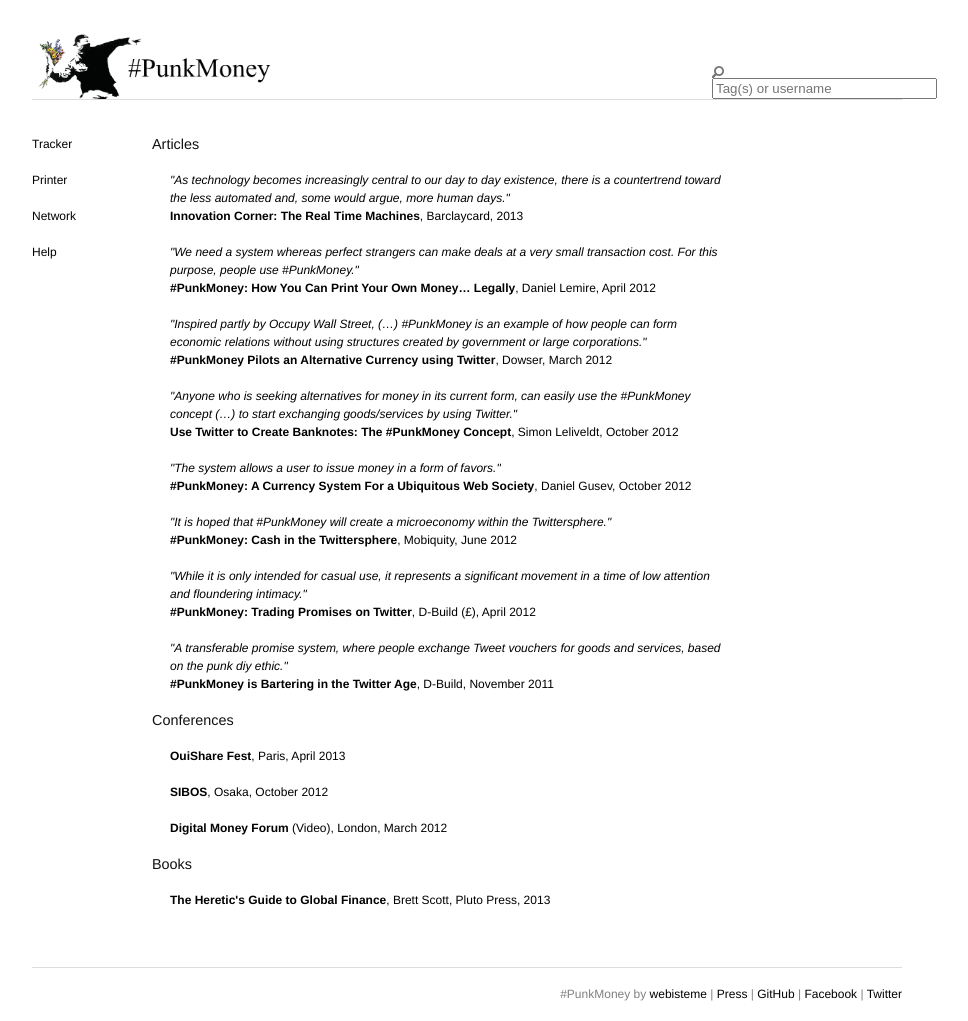
After one commit to webisteme/punkmoney, a Django app: page /press/ in a window 1280 px wide. The commit adds this page. Shown: the whole page, without its empty margins (173-1141 px from the left). Run offline with Django 3.2, Linux system fonts and the light colour scheme; parts of the project's set-up code (start-up, migrations or seed data) failed here and were passed over.

Commit message:
press page

```diff
--- a/web/static/css/styles.css
+++ b/web/static/css/styles.css
@@ -24,6 +24,10 @@ div#news {
 div#footer {
     position:relative;
     top:40px;
+}
+
+#press {
+    font-weight: bold;
 }
 
 /* CONTROLS */
@@ -59,11 +63,11 @@ span#expiration {
 }
 
 span#offer {
-	background-color: #fff3fe;
+	background-color: #efd3c0;
 }
 
 span#need {
-	background-color: #fffbcd;
+	background-color: #faee9a;
 }
 
 span#request {
--- a/web/templates/base.html
+++ b/web/templates/base.html
@@ -21,8 +21,6 @@
 			timer = setTimeout(function() {loadTicker(url);}, 3000);
 
 		}
-
-
 
 		function search(){
 
@@ -113,13 +111,13 @@
 
 		<hr class="space">
 
-		{% ifequal page 'trustlist' %}
+		{% ifequal page 'network' %}
 
-		<li><b><a href="/trustnet">Karma</a></b></li>
+		<li><b><a href="/network">Network</a></b></li>
 
 		{% else %}
 
-		<li><a href="/trustnet">Karma</a></li>
+		<li><a href="/network">Network</a></li>
 
 		{% endifequal %}
 
@@ -148,11 +146,12 @@
 
         <hr>
 
-		<p class="footer">#PunkMoney 0.25 by <a href="http://www.webisteme.com">webisteme</a> |
-		<a href="http://wiki.punkmoney.org">Wiki</a> |
+		<p class="footer">#PunkMoney by <a href="http://www.webisteme.com">webisteme</a> |
+		<a href="/press">Press</a> |
 		<a href="https://github.com/webisteme/punkmoney">GitHub</a> |
 		<a href="http://www.facebook.com/punkmoney">Facebook</a> |
-		<a href="http://www.twitter.com/punk_money">Twitter</a>&nbsp;
+		<a href="http://www.twitter.com/punk_money">Twitter</a>
+
 		</p>
 
     </div>
--- a/web/templates/home.html
+++ b/web/templates/home.html
@@ -94,6 +94,7 @@
         <hr>
 
 		<p class="footer">#PunkMoney 0.25 by <a href="http://www.webisteme.com">webisteme</a> |
+		<a href="/press">Press</a> |
 		<a href="https://github.com/webisteme/punkmoney">GitHub</a> |
 		<a href="http://www.facebook.com/punkmoney">Facebook</a> |
 		<a href="http://www.twitter.com/punk_money">Twitter</a>&nbsp;
--- /dev/null
+++ b/web/templates/press.html
@@ -0,0 +1,103 @@
+{% extends 'base.html' %}
+
+{% block main %}
+
+	<div id="left" class="span-15">
+
+    </div>
+
+
+	<div id="right" class="span-15">
+
+	   <h4>Articles</h4>
+
+    	<ul>
+
+    	   <li>
+    	       <i>"As technology becomes increasingly central to our day to day existence, there is a countertrend toward the less automated and, some would argue, more human days."</i><br>
+    	       <a id="press" href="http://www.barclaycardring.com/t5/Barclaycard-Ring-Public-Blog/Innovation-Corner-The-Real-Time-Machines/ba-p/4280">Innovation Corner: The Real Time Machines</a>, Barclaycard, 2013
+            </li><br>
+
+    	   <li>
+    	       <i>"We need a system whereas perfect strangers can make deals at a very small transaction cost. For this purpose, people use #PunkMoney."</i><br>
+        	   <a id="press" href="http://lemire.me/blog/archives/2012/04/25/punk-money-how-you-can-print-your-own-currency-legally/"> #PunkMoney: How You Can Print Your Own Money… Legally</a>, Daniel Lemire, April 2012
+    	   </li><br>
+
+    	   <li>
+    	       <i>"Inspired partly by Occupy Wall Street, (…) #PunkMoney is an example of how people can form economic relations without using structures created by government or large corporations."</i><br>
+        	   <a id="press" href="http://dowser.org/punkmoney-pilots-an-alternative-currency-using-twitter/">
+        	   #PunkMoney Pilots an Alternative Currency using Twitter</a>, Dowser, March 2012
+    	   </li><br>
+
+    	   <li>
+    	       <i>"Anyone who is seeking alternatives for money in its current form, can easily use the #PunkMoney concept (…) to start exchanging goods/services by using Twitter."</i><br>
+        	   <a id="press" href="http://moneyandpayments.simonl.org/2012/10/use-twitter-to-create-banknotes.html"> Use Twitter to Create Banknotes: The #PunkMoney Concept</a>, Simon Leliveldt, October 2012
+    	   </li><br>
+
+    	   <li>
+    	       <i>"The system allows a user to issue money in a form of favors."</i><br>
+    	       <a id="press" href="http://procrastinnovate.tumblr.com/post/21792385970/punkmoney-a-currency-system-for-a-ubiquitous-web"> #PunkMoney: A Currency System For a Ubiquitous Web Society</a>, Daniel Gusev, October 2012
+    	   </li><br>
+
+    	   <li>
+    	       <i>"It is hoped that #PunkMoney will create a microeconomy within the Twittersphere."</i><br>
+    	       <a id="press" href="http://www.mobiquityinc.com/our-ideas/mobiledose/2012/punkmoney-cash-twittersphere"> #PunkMoney: Cash in the Twittersphere</a>, Mobiquity, June 2012
+    	   </li><br>
+
+    	   <li>
+    	       <i>"While it is only intended for casual use, it represents a significant movement in a time of low attention and floundering intimacy."</i><br> <a id="press" href="http://www.canvas8.com/public/2012/04/03/punkmoney.html"> #PunkMoney: Trading Promises on Twitter</a>, D-Build (£), April 2012
+    	   </li><br>
+
+    	   <li>
+    	       <i>"A transferable promise system, where people exchange Tweet vouchers for goods and services, based on the punk diy ethic."</i><br>
+    	       <a id="press" href="http://d-build.org/blog/?p=3036"> #PunkMoney is Bartering in the Twitter Age</a>, D-Build, November 2011
+    	   </li>
+
+    	</ul>
+
+    	<h4>Conferences</h4>
+
+    	<ul>
+
+    	   <li>
+
+    	   <a id="press" href="http://program.ouisharefest.com/event/43552ce927f18faf27ff31f551a3c1ec#.UadmRGTEpk0">OuiShare Fest</a>, Paris, April 2013
+
+    	   </li><br>
+
+    	   <li>
+
+    	   <a id="press" href="http://www.sibos.com/conferencedata/pages/session_details_forum.page?sessionID=128">SIBOS</a>, Osaka, October 2012
+
+    	   </li><br>
+
+    	   <li>
+
+    	   <a id="press" href="http://vimeo.com/39786480">Digital Money Forum</a> (Video), London, March 2012<br>
+
+    	   </li>
+
+    	</ul>
+
+
+    	<h4>Books</h4>
+
+    	<ul>
+
+    	   <li>
+    	   <a id="press" href="http://plutopress.wordpress.com/2013/05/30/introducing-real-life-heretic-1-eli-gothill/">
+    	   The Heretic's Guide to Global Finance</a>, Brett Scott, Pluto Press, 2013
+
+    	   </li>
+
+
+
+    	</ul>
+
+
+	</div>
+
+
+
+
+{% endblock %}
--- a/web/templates/tracker.html
+++ b/web/templates/tracker.html
@@ -115,7 +115,7 @@
             <a href="javascript:changeTicker('/ticker/type/1', 'thanks')"><span id="redemption">[ T ]</span></a>
 			<a href="javascript:changeTicker('/ticker/type/4', 'offers')"><span id="offer">[ O ]</span></a>
 			<a href="javascript:changeTicker('/ticker/type/5', 'needs')"><span id="need">[ N ]</span></a>
-            <a href="javascript:changeTicker('/ticker/type/10', 'requests')"><span id="request">[ R ]</span></a>
+            <!-- <a href="javascript:changeTicker('/ticker/type/10', 'requests')"><span id="request">[ R ]</span></a> -->
 			<!-- <a href="javascript:changeTicker('/ticker/type/2', 'expirations')"><span id="expiration">[ X ]</span></a> -->
 
 			{% else %} {% if tag_slug %}
@@ -126,7 +126,7 @@
             <a href="javascript:changeTicker('/ticker/type/1/tags/{{ tag_slug }}', 'thanks')"><span id="redemption">[ T ]</span></a>
 			<a href="javascript:changeTicker('/ticker/type/4/tags/{{ tag_slug }}', 'offers')"><span id="offer">[ O ]</span></a>
 			<a href="javascript:changeTicker('/ticker/type/5/tags/{{ tag_slug }}', 'needs')"><span id="need">[ N ]</span></a>
-            <a href="javascript:changeTicker('/ticker/type/10/tags/{{ tag_slug }}', 'requests')"><span id="request">[ R ]</span></a>
+            <!-- <a href="javascript:changeTicker('/ticker/type/10/tags/{{ tag_slug }}', 'requests')"><span id="request">[ R ]</span></a> -->
 			<!-- <a href="javascript:changeTicker('/ticker/type/2/tags/{{ tag_slug }}', 'expirations')"><span id="expiration">[ X ]</span></a> -->
 
 			{% endif %}
--- a/web/templates/trustnet.html
+++ b/web/templates/trustnet.html
@@ -41,7 +41,7 @@
 
         <hr class="space">
 
-    <h3>Karma</h3>
+    <h3>Network</h3>
 
     <p><span id="promised">This map represents gratitude between #PunkMoney users.</span></p>
 
--- a/web/tracker/views.py
+++ b/web/tracker/views.py
@@ -203,6 +203,10 @@ def shownet(request):
     }
 
     return render_to_response('trustnet.html', variables)
+
+def press(request):
+
+    return render_to_response('press.html', {})
 
 
 def user(request, username):
--- a/web/urls.py
+++ b/web/urls.py
@@ -39,13 +39,17 @@ urlpatterns = patterns('',
     url(r'^ticker/type/(?P<type>\d+)/tags/(?P<tag_1>\w+)/(?P<tag_2>\w+)/$', 'tracker.views.ticker', name='ticker'),
     url(r'^ticker/type/(?P<type>\d+)/tags/(?P<tag_1>\w+)/(?P<tag_2>\w+)/(?P<tag_3>\w+)/$', 'tracker.views.ticker', name='ticker'),
 
+    # Press
+
+    url(r'^press/$', 'tracker.views.press', name='press'),
+
     # search
 
     url(r'^search/(?P<term>.*)$', 'tracker.views.search', name='search'),
 
     # other patterns
 
-    url(r'^trustnet/$', 'tracker.views.shownet', name='trustnet'),
+    url(r'^network/$', 'tracker.views.shownet', name='network'),
 
     url(r'^print/$', 'tracker.views.printer', name='showlist'),
 
```
